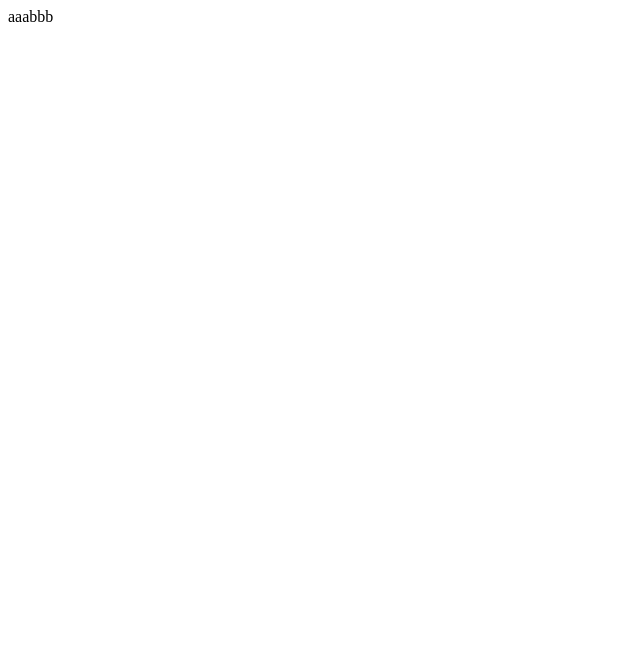
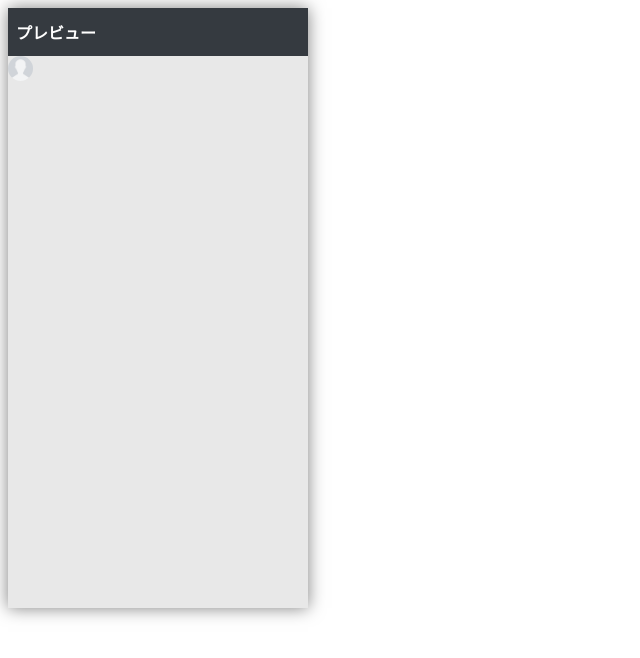
Before and after one commit to hinoguma/vue-line-talk-preview, a Vue app: page / in a window 1280 px wide. Shown: the top 658 px of the page, without its empty margins (0-640 px from the left). Built offline with nearby package versions, Linux system fonts and the light colour scheme.

Commit message:
add talk wrapper and icon component

```diff
--- a/src/App.vue
+++ b/src/App.vue
@@ -1,16 +1,27 @@
 <template>
 
-  <div class="vlp-flex">
-    <div>aaa</div>
-    <div>bbb</div>
+  <div class="vlp-talk-preview">
+    <div class="vlp-talk-header">
+      <div>プレビュー</div>
+    </div>
+    <div class="vlp-talk-content">
+
+      <div class="vpl-talk-record">
+        <UserIcon />
+      </div>
+
+    </div>
   </div>
 
 </template>
 
 <script>
+import UserIcon from './components/UserIcon'
+
 export default {
   name: 'App',
-  components: {
+  components: { UserIcon },
+  props: {
 
   }
 }
--- a/src/assets/css/common.css
+++ b/src/assets/css/common.css
@@ -1,3 +1,7 @@
 @charset "UTF-8";
 
 @import "layout.pcss";
+
+@import "talk.pcss";
+
+@import "icon.pcss";
--- /dev/null
+++ b/src/assets/css/icon.pcss
@@ -0,0 +1,17 @@
+
+
+.vlp {
+    &-user-icon {
+        &-wrapper {
+            width: 25px;
+            height: 25px;
+            border-radius: 50%;
+            overflow: hidden;
+        }
+
+        &-img {
+            width: 100%;
+            height: 100%;
+        }
+    }
+}
--- /dev/null
+++ b/src/assets/css/talk.pcss
@@ -0,0 +1,25 @@
+.vlp {
+    &-talk-preview {
+        width: 300px;
+        height: 600px;
+        box-shadow: 0 0 1rem 0 rgba(0, 0, 0, 0.5);
+
+    }
+
+    &-talk-header {
+        background-color: #353A40;
+        height: 8%;
+        font-weight: bold;
+        color: white;
+        display: flex;
+        align-items: center;
+        padding-left: 0.5rem;
+    }
+
+    &-talk-content {
+        width: 100%;
+        height: 92%;
+        overflow-x: auto;
+        background-color: #E8E8E8;
+    }
+}
--- /dev/null
+++ b/src/components/UserIcon.vue
@@ -0,0 +1,28 @@
+<template>
+  <div class="vlp-user-icon-wrapper">
+    <img class="vlp-user-icon-img" :src="iconSrc"/>
+  </div>
+</template>
+
+<script>
+import NoProfileImage from '../assets/images/no-image-profile.png'
+
+export default {
+  name: 'UserIcon',
+  props: {
+    iconUrl: { type: String, default: '' }
+  },
+  computed: {
+    iconSrc: function () {
+      if (this.iconUrl !== '') {
+        return this.iconUrl
+      }
+      return NoProfileImage
+    }
+  }
+}
+</script>
+
+<style scoped>
+
+</style>
```
Also changed, not shown: src/assets/images/no-image-profile.png (added).
